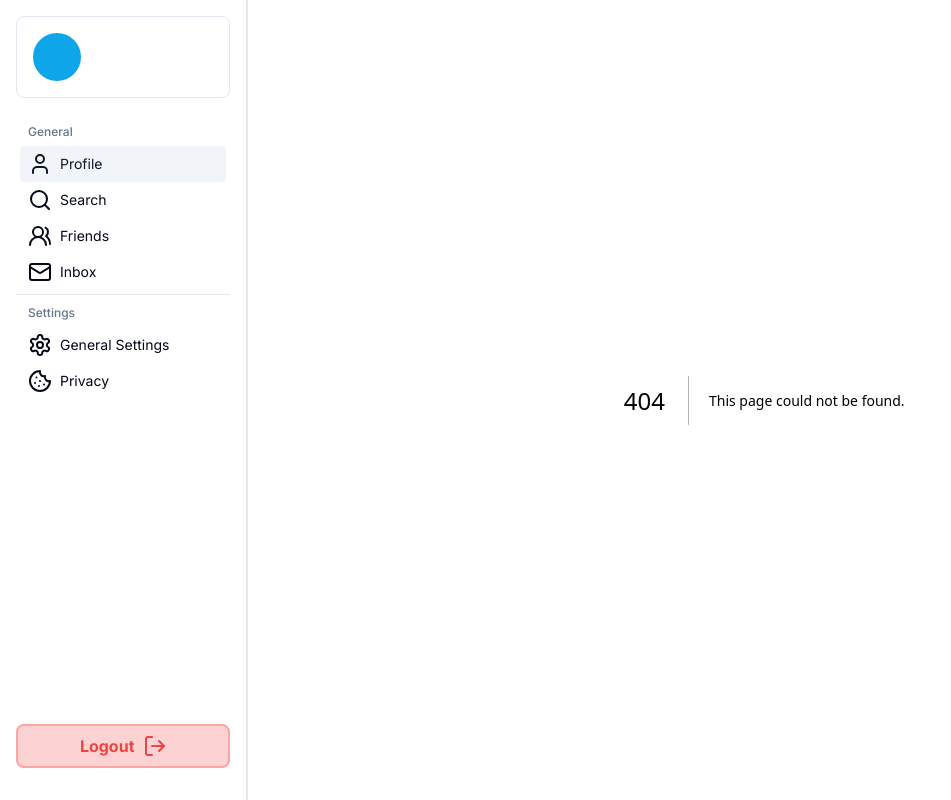
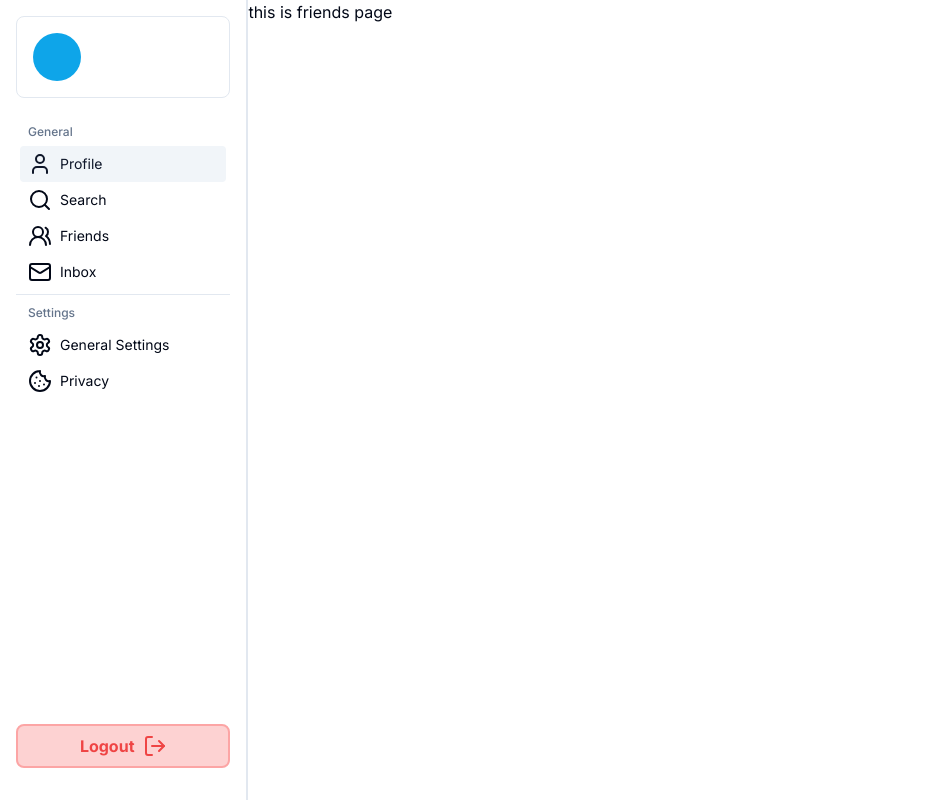
Before and after one commit to iqbalpa/chat-app-frontend, a Next.js app: page /friends in a window 1280 px wide. Before the commit this address had no page. Shown: the whole page, without its empty margins (0-951 px from the left). Built offline with nearby package versions, Linux system fonts and the light colour scheme.

Commit message:
init friends page

```diff
--- /dev/null
+++ b/src/app/friends/page.tsx
@@ -0,0 +1,5 @@
+import FriendsModule from "@/modules/friends/friends";
+
+export default function Page() {
+	return <FriendsModule />;
+}
--- /dev/null
+++ b/src/modules/friends/friends.tsx
@@ -0,0 +1,11 @@
+import React from "react";
+
+const FriendsModule: React.FC = () => {
+	return (
+		<div>
+			<h1>this is friends page</h1>
+		</div>
+	);
+};
+
+export default FriendsModule;
```
